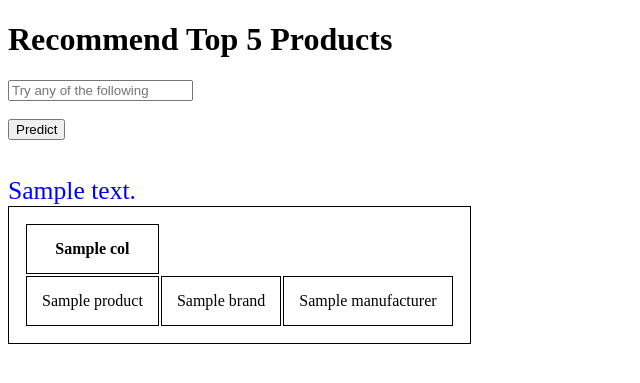
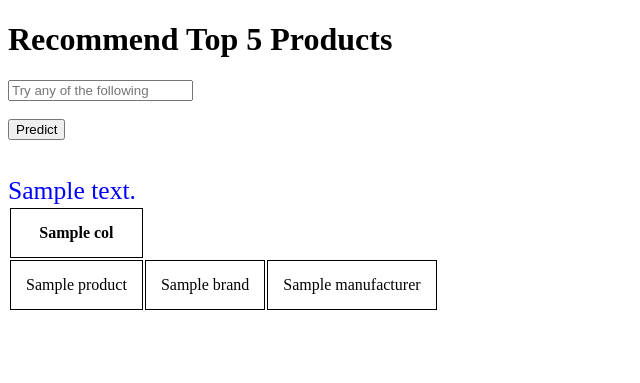
Before and after one commit to cveluru/SentimentProductRecommendation, a Flask app: template templates/home.html in a window 1280 px wide. Shown: the top 383 px of the page, without its empty margins (0-640 px from the left). Run offline with Flask 3, Linux system fonts and the light colour scheme; the template is opened without the code that fills it: most values are stand-ins (such as "Sample title", 1, 10 or a date in 2020); parts of the project's set-up code (start-up, migrations or seed data) failed here and were passed over.

Commit message:
Update home.html

```diff
--- a/templates/home.html
+++ b/templates/home.html
@@ -9,7 +9,7 @@
 <link href='https://fonts.googleapis.com/css?family=Open+Sans+Condensed:300' rel='stylesheet' type='text/css'>
 
 <style>
-  table, th, td {
+  th, td {
     border: 1px solid black;
     padding: 15px;
   }
```
